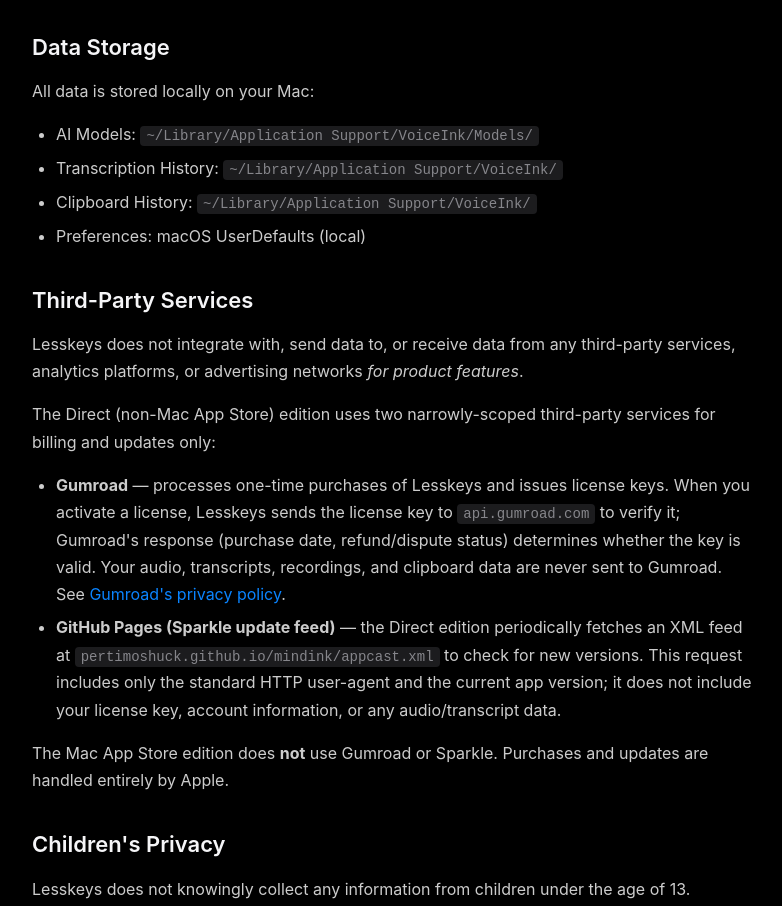
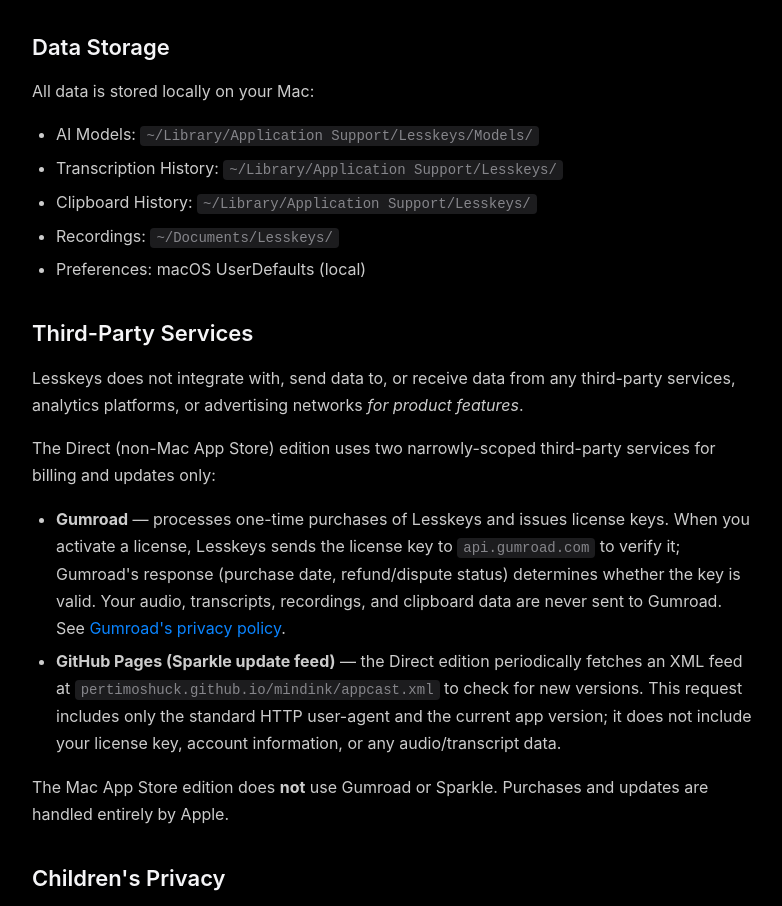
Before and after one commit to pertimoshuck/lesskeys, a plain HTML site: page privacy.html in a window 1280 px wide. Shown: the part 1911-2817 px from the top of the page, without its empty margins (248-1030 px from the left). Drawn offline with Linux system fonts and the light colour scheme.

Commit message:
Fix storage paths VoiceInk -> Lesskeys (privacy.html)

```diff
--- a/privacy.html
+++ b/privacy.html
@@ -97,9 +97,10 @@
 <h2>Data Storage</h2>
 <p>All data is stored locally on your Mac:</p>
 <ul>
-  <li>AI Models: <code>~/Library/Application Support/VoiceInk/Models/</code></li>
-  <li>Transcription History: <code>~/Library/Application Support/VoiceInk/</code></li>
-  <li>Clipboard History: <code>~/Library/Application Support/VoiceInk/</code></li>
+  <li>AI Models: <code>~/Library/Application Support/Lesskeys/Models/</code></li>
+  <li>Transcription History: <code>~/Library/Application Support/Lesskeys/</code></li>
+  <li>Clipboard History: <code>~/Library/Application Support/Lesskeys/</code></li>
+  <li>Recordings: <code>~/Documents/Lesskeys/</code></li>
   <li>Preferences: macOS UserDefaults (local)</li>
 </ul>
 
```
